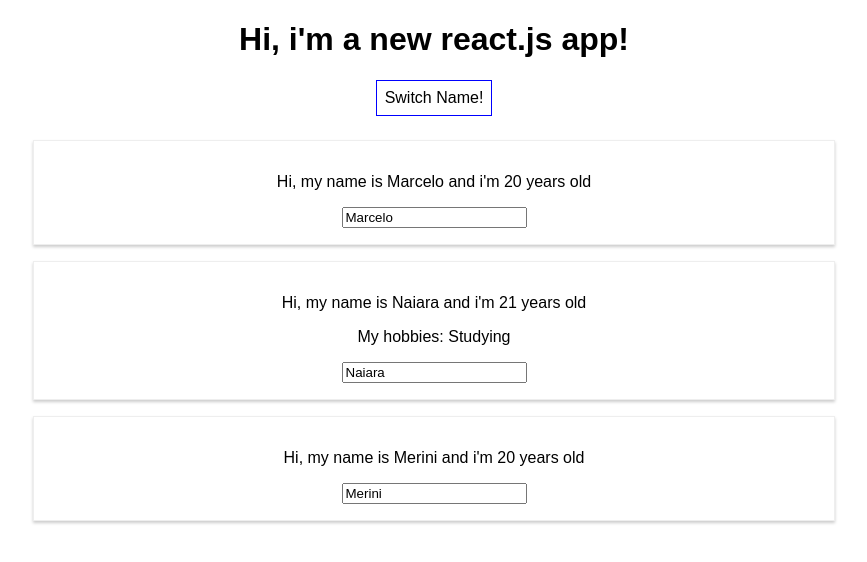
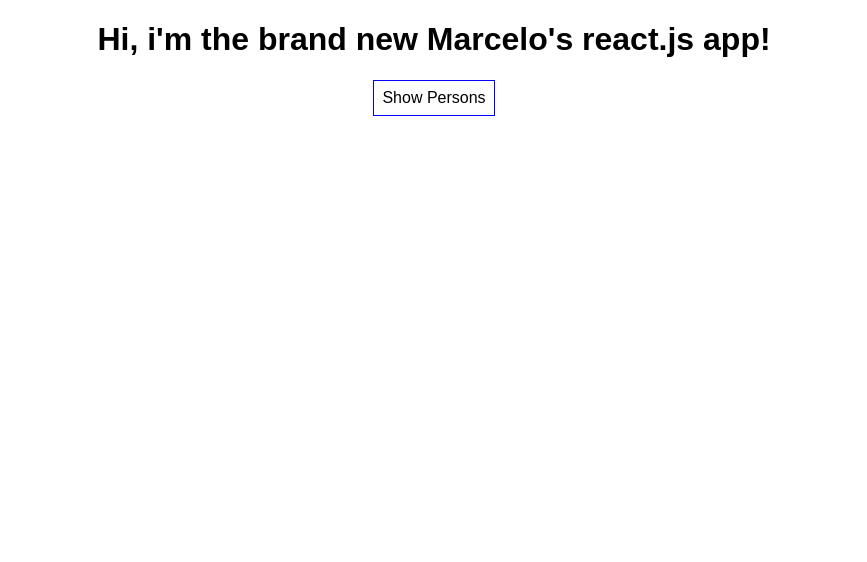
Before and after one commit to mawippel/react-complete-guide, a React (Create React App) app: page / in a window 1280 px wide. Shown: the top 562 px of the page, without its empty margins (206-1073 px from the left). Built offline with nearby package versions, Linux system fonts and the light colour scheme.

Commit message:
Conditionally showing the content.

```diff
--- a/src/App.js
+++ b/src/App.js
@@ -6,18 +6,19 @@ class App extends Component {
 
   state = {
     persons: [
-      {name: 'Marcelo', age: 20},
-      {name: 'Naiara', age: 21},
-      {name: 'Merini', age: 20}
-    ]
+      { name: 'Marcelo', age: 20 },
+      { name: 'Naiara', age: 21 },
+      { name: 'Merini', age: 20 }
+    ],
+    showPersons: false
   }
 
   switchNameHandler = (newName) => {
     this.setState({
       persons: [
-        {name: newName, age: 21},
-        {name: 'Nai', age: 21},
-        {name: 'Merinex', age: 20}
+        { name: newName, age: 21 },
+        { name: 'Nai', age: 21 },
+        { name: 'Merinex', age: 20 }
       ]
     });
   }
@@ -25,11 +26,15 @@ class App extends Component {
   inputNameChangeHandler = (event) => {
     this.setState({
       persons: [
-        {name: 'Marcelo!', age: 21},
-        {name: event.target.value, age: 21},
-        {name: 'Merinex', age: 20}
+        { name: 'Marcelo!', age: 21 },
+        { name: event.target.value, age: 21 },
+        { name: 'Merinex', age: 20 }
       ]
     });
+  }
+
+  toggleShowPersons = () => {
+    this.setState({ showPersons: !this.state.showPersons });
   }
 
   render() {
@@ -45,20 +50,24 @@ class App extends Component {
 
     return (
       <div className="App">
-        <h1>Hi, i'm a new react.js app!</h1>
-        <button style={style} onClick={() => this.switchNameHandler('Marcelo Wippel')}>Switch Name!</button>
+        <h1>Hi, i'm the brand new Marcelo's react.js app!</h1>
+        <button style={style} onClick={this.toggleShowPersons}>Show Persons</button>
+        {this.state.showPersons ?
+          <div>
             <Person
               name={this.state.persons[0].name}
-          age={this.state.persons[0].age}/>
+              age={this.state.persons[0].age} />
             <Person
               name={this.state.persons[1].name}
               age={this.state.persons[1].age}
-          clickHandler={this.switchNameHandler.bind(this, 'Marcelo Wippel')}
+              clickHandler={this.switchNameHandler.bind(this, 'Just Clicked on the second Person')}
               inputHandler={this.inputNameChangeHandler}
             >My hobbies: Studying</Person>
             <Person
               name={this.state.persons[2].name}
-          age={this.state.persons[2].age}/>
+              age={this.state.persons[2].age} />
+          </div> : null
+        }
       </div>
     );
   }
```
Also changed, not shown: src/Person/Person.js (indentation only). Lines whose indentation alone changed are shown as unchanged.
